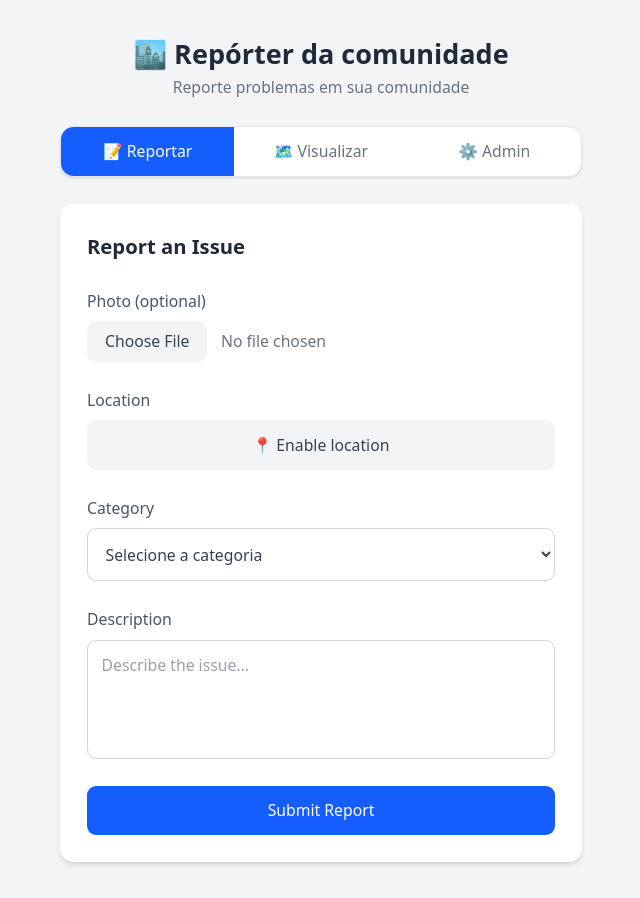
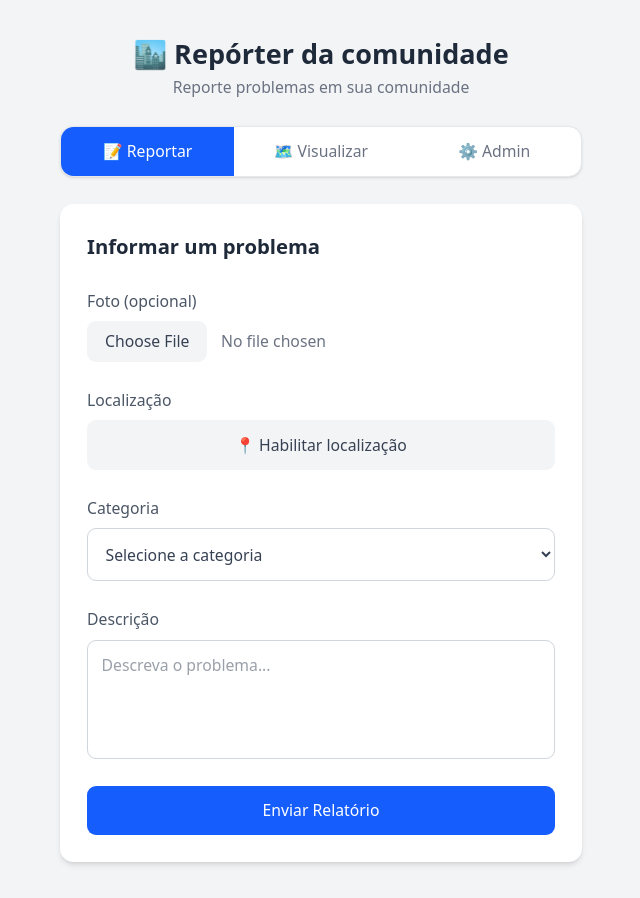
Before and after one commit to lecaluizsoccer/report-app-frontend, a React (Vite) app: page / in a window 1280 px wide. Shown: the whole page, without its empty margins (319-959 px from the left). Built offline with nearby package versions, Linux system fonts and the light colour scheme; no server answers.

Commit message:
translate app to Portuguese

```diff
--- a/src/AdminPanel.jsx
+++ b/src/AdminPanel.jsx
@@ -109,7 +109,7 @@ export default function AdminPanel({ reports, onRefresh }) {
             type="submit"
             style={{width:"100%", backgroundColor:"#2563eb", color:"white", padding:"12px", borderRadius:"8px", fontSize:"14px", fontWeight:500, border:"none", cursor:"pointer"}}
           >
-            Login
+            Logar
           </button>
         </form>
       </div>
@@ -122,19 +122,19 @@ export default function AdminPanel({ reports, onRefresh }) {
       {/* Header */}
       <div className="flex justify-between items-center">
         <h2 className="text-lg font-semibold text-gray-800">
-          ⚙️ Admin Panel
+          ⚙️ Painel de administração
         </h2>
         <button
           onClick={() => setLoggedIn(false)}
           className="text-xs text-gray-400 hover:text-gray-600 transition"
         >
-          Logout
+          Deslogar
         </button>
       </div>
 
       {reports.length === 0 ? (
         <div className="bg-white p-5 rounded-xl shadow-md text-center">
-          <p className="text-gray-400 text-sm py-6">No reports yet.</p>
+          <p className="text-gray-400 text-sm py-6">Ainda não há relatórios.</p>
         </div>
       ) : (
         reports.map((r) => (
@@ -187,9 +187,9 @@ export default function AdminPanel({ reports, onRefresh }) {
                            bg-white text-gray-700 focus:outline-none focus:ring-2
                            focus:ring-blue-500 disabled:opacity-50"
               >
-                <option value="open">Open</option>
-                <option value="in_progress">In Progress</option>
-                <option value="resolved">Resolved</option>
+                <option value="open">Aberto</option>
+                <option value="in_progress">Em Progresso</option>
+                <option value="resolved">Resolvido</option>
               </select>
             </div>
 
@@ -201,7 +201,7 @@ export default function AdminPanel({ reports, onRefresh }) {
                          text-sm font-medium hover:bg-red-50 transition
                          disabled:opacity-50 disabled:cursor-not-allowed"
             >
-              {loadingId === r._id ? "Processing..." : "🗑️ Delete Report"}
+              {loadingId === r._id ? "Processando..." : "🗑️ Delete Relatório"}
             </button>
           </div>
         ))
--- a/src/ReportForm.jsx
+++ b/src/ReportForm.jsx
@@ -59,7 +59,7 @@ export default function ReportForm({ onReportAdded }) {
         imageUrl = await uploadToCloudinary(image);
       }
 
-      setUploadProgress("Saving report...");
+      setUploadProgress("Salvando relatório...");
 
       const reportData = { category, description, location, imageUrl };
 
@@ -70,7 +70,7 @@ export default function ReportForm({ onReportAdded }) {
       });
 
       await res.json();
-      alert("Report saved!");
+      alert("Relatório salvo!");
       onReportAdded && onReportAdded();
 
       // reset
@@ -82,7 +82,7 @@ export default function ReportForm({ onReportAdded }) {
       setUploadProgress("");
     } catch (err) {
       console.error(err);
-      alert("Error saving report: " + err.message);
+      alert("EErro ao salvar o relatório: " + err.message);
     }
 
     setLoading(false);
@@ -92,7 +92,7 @@ export default function ReportForm({ onReportAdded }) {
   return (
     <div className="bg-white p-6 rounded-xl shadow-md w-full">
       <h2 className="text-lg font-semibold mb-6 text-gray-800">
-        Report an Issue
+        Informar um problema
       </h2>
 
       <form onSubmit={handleSubmit} className="flex flex-col gap-6">
@@ -100,7 +100,7 @@ export default function ReportForm({ onReportAdded }) {
         {/* Photo */}
         <div className="flex flex-col gap-2">
           <label className="text-sm font-medium text-gray-600">
-            Photo (optional)
+            Foto (opcional)
           </label>
           <input
             type="file"
@@ -121,7 +121,7 @@ export default function ReportForm({ onReportAdded }) {
 
         {/* Location */}
         <div className="flex flex-col gap-2">
-          <label className="text-sm font-medium text-gray-600">Location</label>
+          <label className="text-sm font-medium text-gray-600">Localização</label>
           <button
             type="button"
             onClick={getLocation}
@@ -130,13 +130,13 @@ export default function ReportForm({ onReportAdded }) {
           >
             {location
               ? `📍 ${location.lat.toFixed(3)}, ${location.lng.toFixed(3)}`
-              : "📍 Enable location"}
+              : "📍 Habilitar localização"}
           </button>
         </div>
 
         {/* Category */}
         <div className="flex flex-col gap-2">
-          <label className="text-sm font-medium text-gray-600">Category</label>
+          <label className="text-sm font-medium text-gray-600">Categoria</label>
           <select
             value={category}
             onChange={(e) => setCategory(e.target.value)}
@@ -155,9 +155,9 @@ export default function ReportForm({ onReportAdded }) {
 
         {/* Description */}
         <div className="flex flex-col gap-2">
-          <label className="text-sm font-medium text-gray-600">Description</label>
+          <label className="text-sm font-medium text-gray-600">Descrição</label>
           <textarea
-            placeholder="Describe the issue..."
+            placeholder="Descreva o problema..."
             value={description}
             onChange={(e) => setDescription(e.target.value)}
             rows={4}
@@ -176,7 +176,7 @@ export default function ReportForm({ onReportAdded }) {
                      font-medium hover:bg-blue-700 active:bg-blue-800
                      disabled:opacity-50 disabled:cursor-not-allowed transition"
         >
-          {loading ? uploadProgress || "Submitting..." : "Submit Report"}
+          {loading ? uploadProgress || "Submitting..." : "Enviar Relatório"}
         </button>
 
       </form>
--- a/src/ReportMap.jsx
+++ b/src/ReportMap.jsx
@@ -46,14 +46,14 @@ export default function ReportMap({ reports }) {
   return (
     <div className="bg-white rounded-xl shadow-md overflow-hidden w-full">
       <div className="px-6 py-4 border-b border-gray-100">
-        <h2 className="text-lg font-semibold text-gray-800">🗺️ Report Map</h2>
+        <h2 className="text-lg font-semibold text-gray-800">🗺️ Mapa do relatório</h2>
         {withLocation.length === 0 ? (
           <p className="text-sm text-gray-400 mt-1">
             Ainda não há dados de localização — habilite a localização ao enviar um relatório.
           </p>
         ) : (
           <p className="text-sm text-gray-400 mt-1">
-            {withLocation.length} report{withLocation.length !== 1 ? "s" : ""} on the map
+            {withLocation.length} relatório{withLocation.length !== 1 ? "s" : ""} no mapa
           </p>
         )}
       </div>
```
